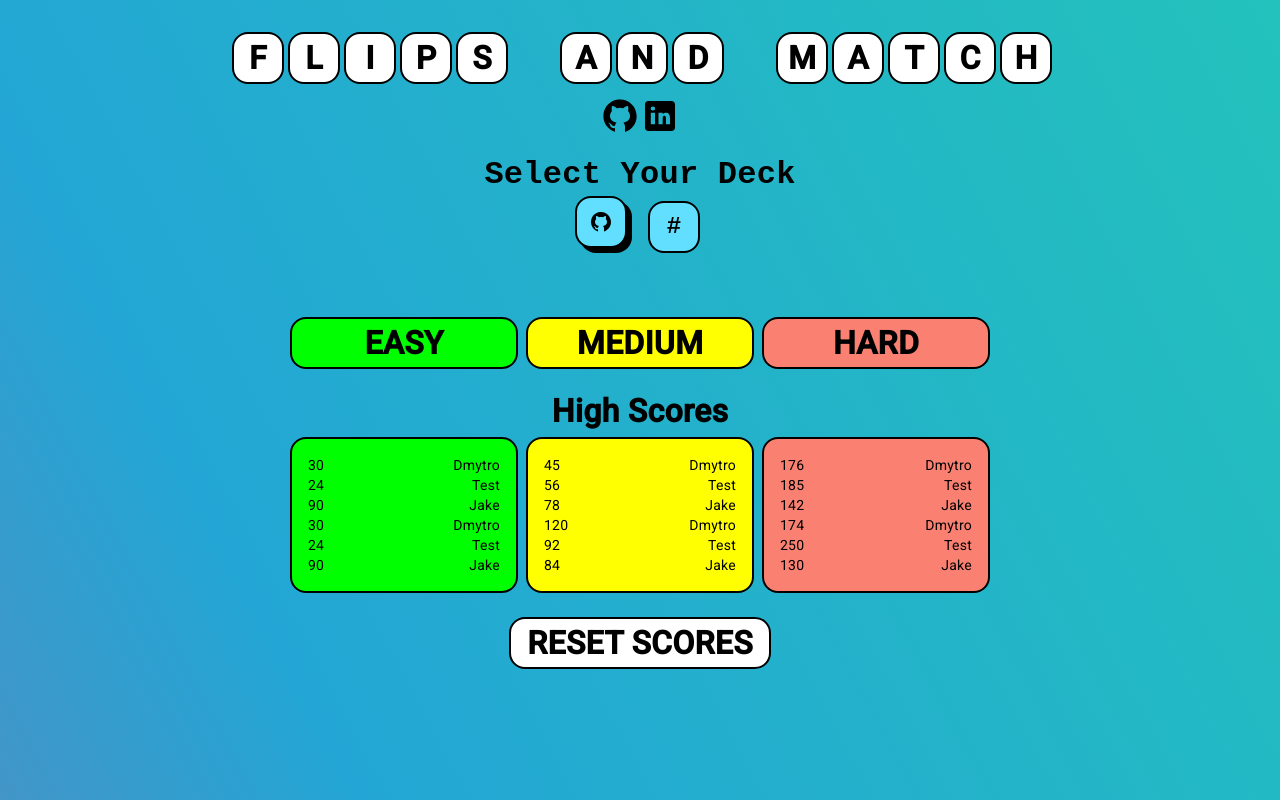
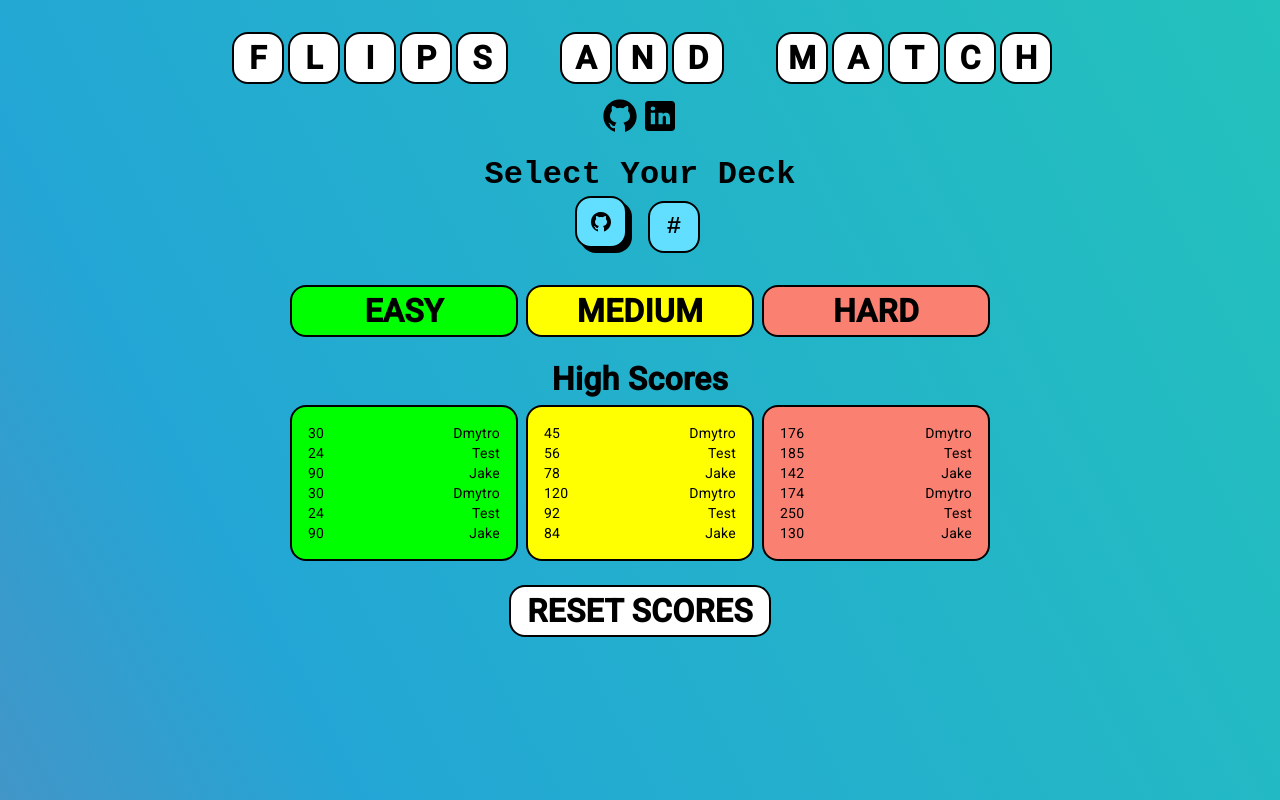
Before and after one commit to dsSliusarenko/flip-and-match, an Angular app: page /home in a window 1280 px wide. Built offline with nearby package versions, Linux system fonts and the light colour scheme.

Commit message:
addes a new margin for difficulty selector

```diff
--- a/src/styles.scss
+++ b/src/styles.scss
@@ -104,7 +104,7 @@ html, body {
   .difficulty-select {
     @extend .align-vertically-horizontally;
 
-    margin: 2rem 0 2rem 0;
+    margin-bottom: 2rem;
 
     .level {
       @extend .border-solid-black;
```
